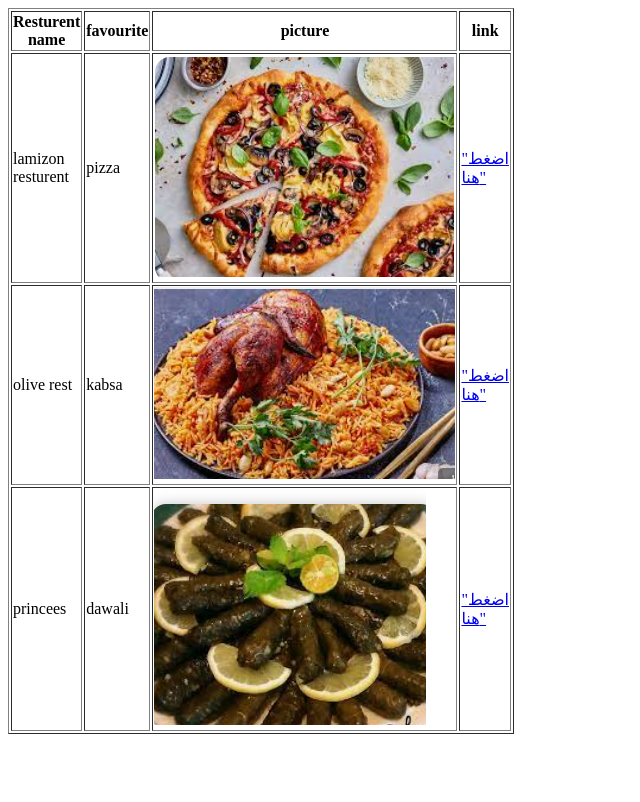
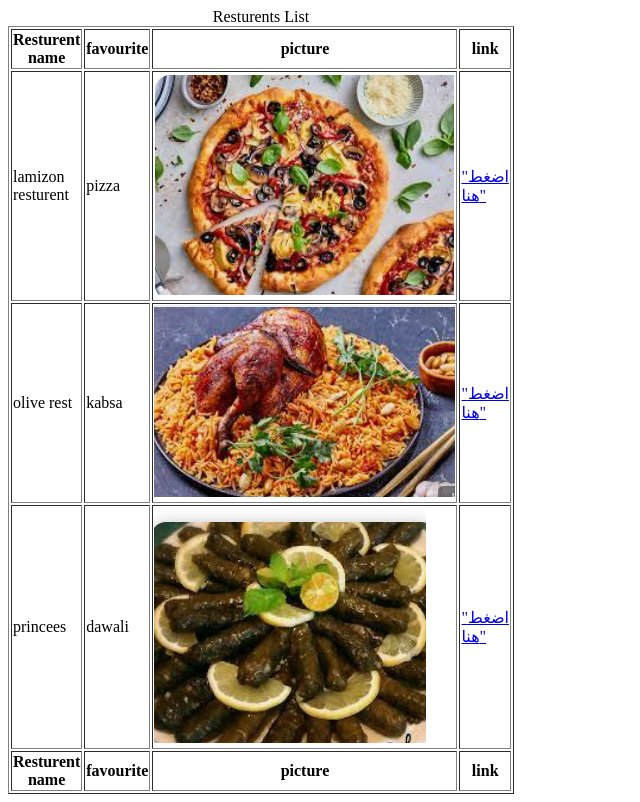
Before and after one commit to BushraJaber/challenge, a plain HTML site: page index.html in a window 1280 px wide. Shown: the whole page, without its empty margins (0-640 px from the left). Drawn offline with Linux system fonts and the light colour scheme.

Commit message:
Add files via upload

```diff
--- a/index.html
+++ b/index.html
@@ -5,6 +5,7 @@
 </head>
 <body>
     <table border="1" width="400px" hight="100px">
+        <caption>Resturents List</caption>
         <thead>
             <tr>
                <th>Resturent name</th>
@@ -35,6 +36,14 @@
                 <td> <img src="image/daw.png" alt="this is alt"></td>
                 <td> <a href="https://www.facebook.com/Restaurantqueen1/">"اضغط هنا"</a></td>
             </tr>
+            <tfoot>
+                <tr>
+                    <th>Resturent name</th>
+               <th> favourite</th>
+               <th> picture</th>
+               <th> link</th>
+                </tr>
+            </tfoot>
         </tbody>
     </table>
 
```
